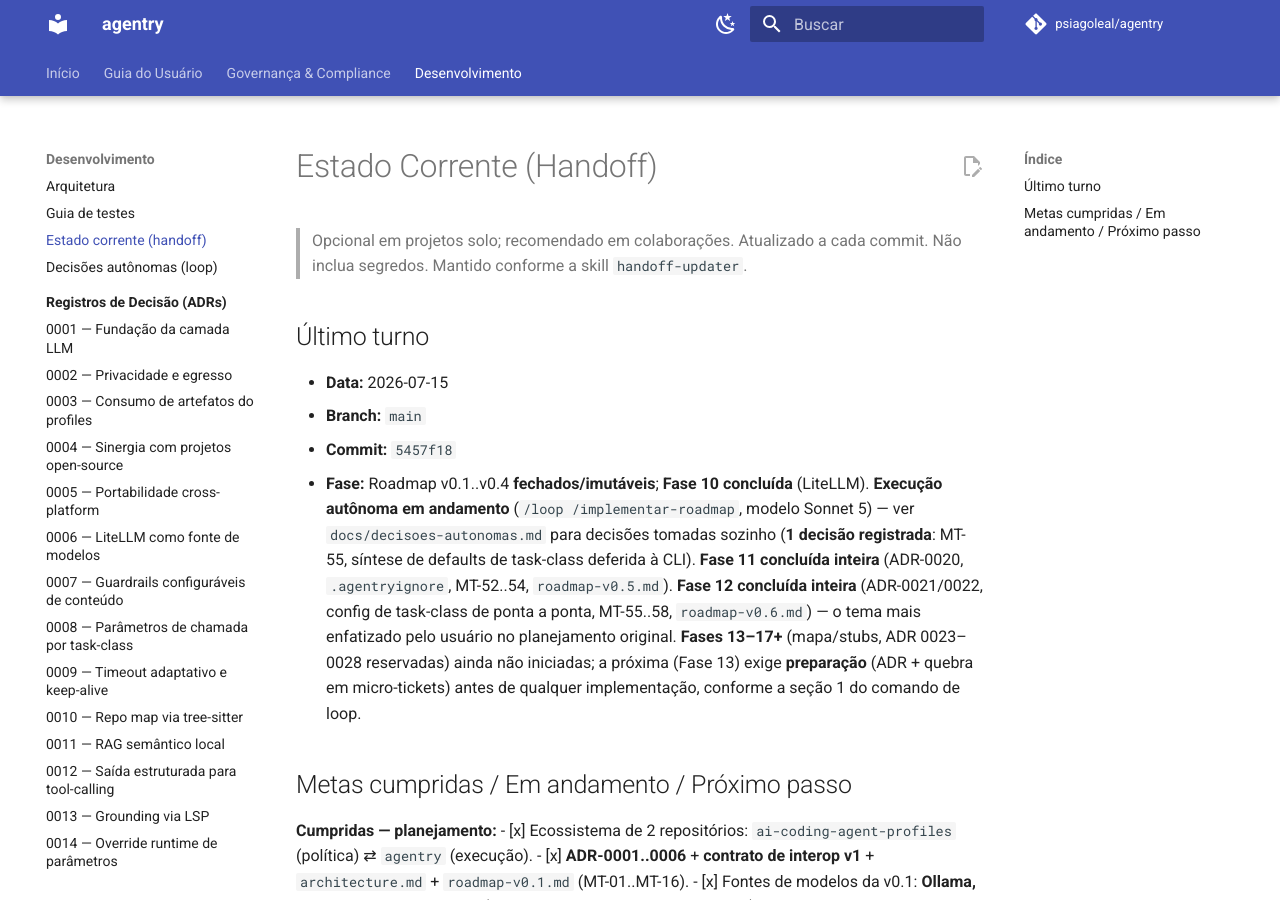
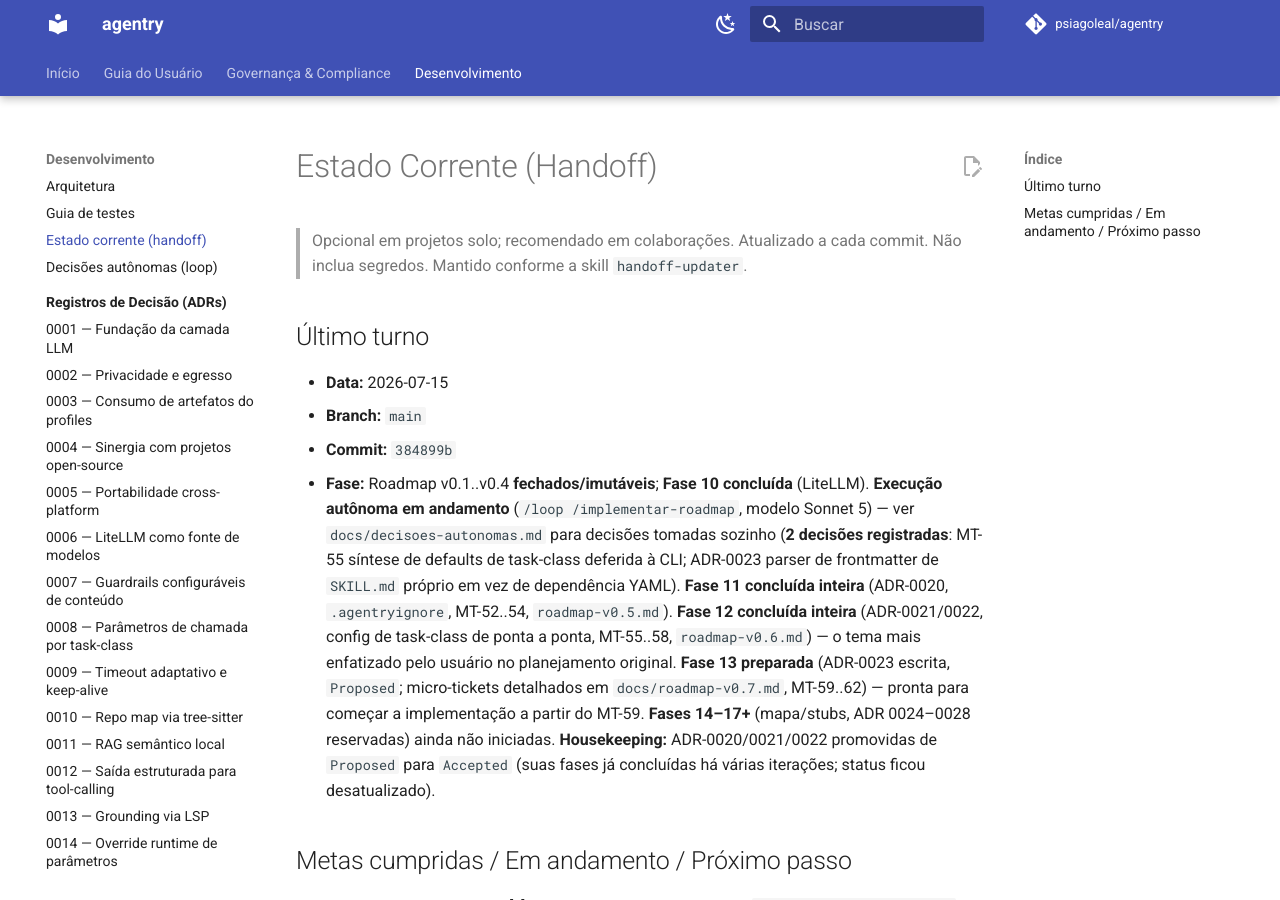
Before and after one commit to psiagoleal/agentry, an MkDocs documentation site: the page built from docs/CURRENT-STATE.md, in a window 1280 px wide and 900 px high. Built offline with MkDocs 1.6.1 and Material for MkDocs 9.7.7, drawn with Linux system fonts in a browser that asks for light colours; comment, search, counter and statistics services are not loaded.

Commit message:
docs(handoff): registra preparação da Fase 13; próximo passo é o MT-59
CURRENT-STATE.md aponta MT-59 (loader AGENTS.md/CLAUDE.md) como
próximo passo executável. decisoes-autonomas.md ganha o hash do
commit da decisão de parser de frontmatter próprio (384899b).

{agente: Claude Code; modelo: claude-sonnet-5}

```diff
--- a/docs/CURRENT-STATE.md
+++ b/docs/CURRENT-STATE.md
@@ -9,16 +9,19 @@
 
 - **Data:** 2026-07-15
 - **Branch:** `main`
-- **Commit:** `5457f18`
+- **Commit:** `384899b`
 - **Fase:** Roadmap v0.1..v0.4 **fechados/imutáveis**; **Fase 10 concluída** (LiteLLM).
   **Execução autônoma em andamento** (`/loop /implementar-roadmap`, modelo Sonnet 5) — ver
-  `docs/decisoes-autonomas.md` para decisões tomadas sozinho (**1 decisão registrada**: MT-55,
-  síntese de defaults de task-class deferida à CLI). **Fase 11 concluída inteira** (ADR-0020,
+  `docs/decisoes-autonomas.md` para decisões tomadas sozinho (**2 decisões registradas**:
+  MT-55 síntese de defaults de task-class deferida à CLI; ADR-0023 parser de frontmatter de
+  `SKILL.md` próprio em vez de dependência YAML). **Fase 11 concluída inteira** (ADR-0020,
   `.agentryignore`, MT-52..54, `roadmap-v0.5.md`). **Fase 12 concluída inteira** (ADR-0021/0022,
   config de task-class de ponta a ponta, MT-55..58, `roadmap-v0.6.md`) — o tema mais enfatizado
-  pelo usuário no planejamento original. **Fases 13–17+** (mapa/stubs, ADR 0023–0028
-  reservadas) ainda não iniciadas; a próxima (Fase 13) exige **preparação** (ADR + quebra em
-  micro-tickets) antes de qualquer implementação, conforme a seção 1 do comando de loop.
+  pelo usuário no planejamento original. **Fase 13 preparada** (ADR-0023 escrita, `Proposed`;
+  micro-tickets detalhados em `docs/roadmap-v0.7.md`, MT-59..62) — pronta para começar a
+  implementação a partir do MT-59. **Fases 14–17+** (mapa/stubs, ADR 0024–0028 reservadas)
+  ainda não iniciadas. **Housekeeping:** ADR-0020/0021/0022 promovidas de `Proposed` para
+  `Accepted` (suas fases já concluídas há várias iterações; status ficou desatualizado).
 
 ## Metas cumpridas / Em andamento / Próximo passo
 
@@ -689,13 +692,29 @@
   validado. Nenhuma mudança de código. **Fecha a Fase 12 inteira (MT-55..58)** — o tema mais
   enfatizado pelo usuário no planejamento original.
 
+- [x] **Preparação da Fase 13** — ADR-0023 (`Proposed`) decide: `AGENTS.md` primário /
+  `CLAUDE.md` *fallback* (nunca merge, mesma precedência do ADR-0020); concatenados numa única
+  mensagem de sistema junto do preset da `task-class` ativa; leitura sempre respeita
+  `.agentryignore`/`.claudeignore`; `.claude/skills/*/SKILL.md` reaproveitado verbatim
+  (compatibilidade direta com a convenção já existente do Claude Code, inclusive a deste
+  próprio repositório); skill completa carregada só sob demanda via nova tool `skill` (mesmo
+  padrão `Tool`/`ToolRegistry` do MT-11). Decisão-sob-dúvida registrada: parser de
+  frontmatter de `SKILL.md` **próprio** (só `name`/`description`, incluindo bloco dobrado
+  `>-`), não uma dependência YAML — decidir isso na ADR evita o gatilho de parada dura do loop
+  para dependência nova. `docs/roadmap-v0.7.md` detalha MT-59 (loader AGENTS.md/CLAUDE.md),
+  MT-60 (descoberta de SKILL.md), MT-61 (tool `skill`), MT-62 (documentação + ADR-0003 →
+  `Accepted`), sequência estritamente linear. Housekeeping: ADR-0020/0021/0022 promovidas a
+  `Accepted` (gap de status desatualizado, mesma categoria dos gaps corrigidos no MT-57/58).
+  `mkdocs build --strict` limpo. Nenhuma mudança de código.
+
 **Em andamento:** nada pendente no turno.
 
-**Próximo passo:** **Fase 13** (`docs/roadmap-longo-prazo.md` — memória de projeto:
-`AGENTS.md`/`CLAUDE.md` + Skills, ADR-0023) — fase ainda **sem tickets detalhados**; a próxima
-iteração do loop deve **preparar a fase** primeiro (escrever a ADR-0023 completa, quebrar em
-micro-tickets num novo `docs/roadmap-v0.7.md`, atualizar `docs/adr/README.md` e a `nav` do
-`mkdocs.yml`), só então implementar. As Fases 14–17+ seguem só como mapa. Outros itens em aberto, sem
+**Próximo passo:** **MT-59** (`docs/roadmap-v0.7.md`, `crates/core/src/project_instructions.rs`
+novo, `crates/core/src/session/mod.rs`, `crates/core/src/config/mod.rs`,
+`crates/cli/src/main.rs`) — loader de `AGENTS.md`/`CLAUDE.md`, injetado como mensagem de
+sistema (concatenado ao preset da `task-class`), com `context.agentsFile.enabled` (*default*
+`true`) e respeito a `.agentryignore`/`.claudeignore`. As Fases 14–17+ seguem só como mapa.
+Outros itens em aberto, sem
 ticket: deploy do site MkDocs (GitHub Pages) — decisão explícita do usuário de
 não fazer ainda; CI multi-SO ainda não observado verde (falta um push que dispare a matriz);
 backlog independente do `ai-coding-agent-profiles` (ADRs 0001-0005 — RTK/OKF pendentes de
@@ -719,6 +738,7 @@
 
 | Data | Commit | Resumo | MT |
 |------|--------|--------|----|
+| 2026-07-15 | `384899b` | ADR-0023: memória de projeto (AGENTS.md + Skills); prepara a Fase 13 (MT-59..62) | — |
 | 2026-07-15 | `5457f18` | MT-58: documentação do site — taskClasses + convenção autoexplicativa (fecha a Fase 12) | MT-58 |
 | 2026-07-15 | `efca5dd` | MT-57: exemplo --init enriquecido (taskClasses + auditoria de blocos, ADR-0022) | MT-57 |
 | 2026-07-15 | `45d56db` | MT-56: CLI consome task-classes reais + --task-class/`/task-class` (ADR-0021) | MT-56 |
```
Also changed, not shown: docs/decisoes-autonomas.md (+1 -1 lines).
